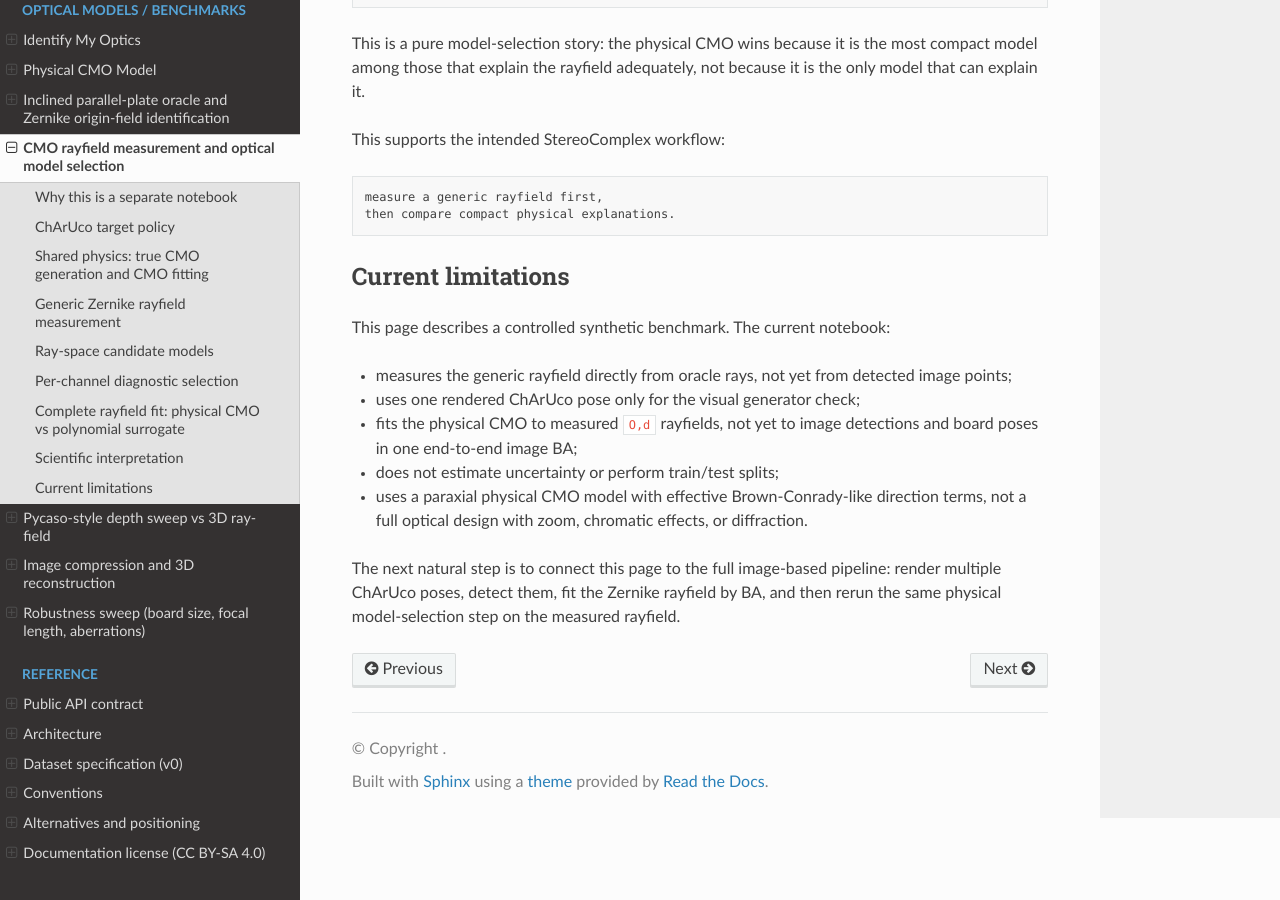
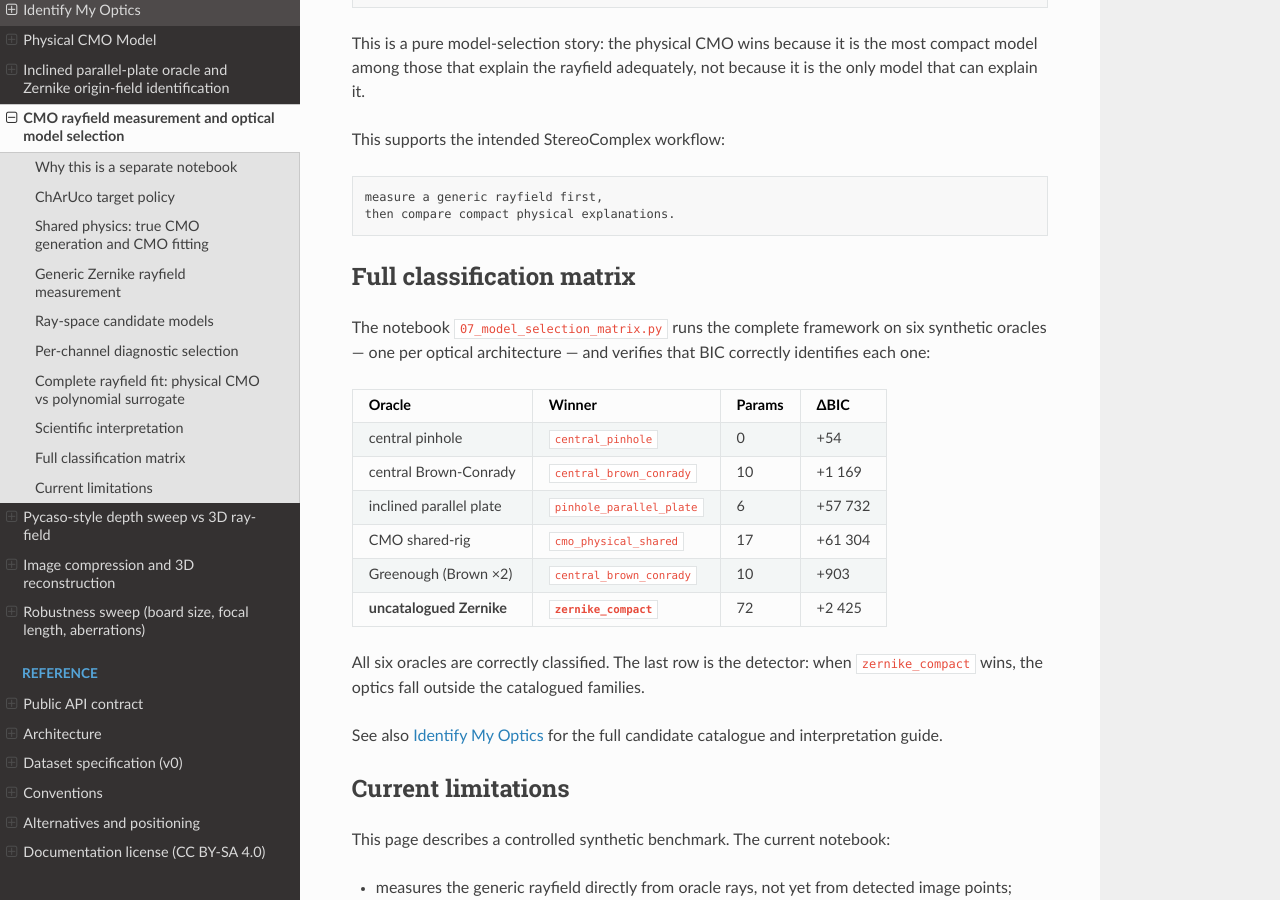
Before and after one commit to jeffwitz/StereoComplex, a Sphinx documentation site: the page built from docs/CMO_MODEL_SELECTION.md, in a window 1280 px wide and 900 px high, scrolled down 7460 px. Built offline with Sphinx 7.4.7 and the Read the Docs theme 3.1.0, drawn with Linux system fonts in a browser that asks for light colours.

Commit message:
docs: reference classification matrix in CMO_MODEL_SELECTION and notebooks README
Co-Authored-By: Claude Opus 4.7 <noreply@anthropic.com>

````diff
--- a/docs/CMO_MODEL_SELECTION.md
+++ b/docs/CMO_MODEL_SELECTION.md
@@ -299,6 +299,27 @@ measure a generic rayfield first,
 then compare compact physical explanations.
 ```
 
+## Full classification matrix
+
+The notebook `07_model_selection_matrix.py` runs the complete framework on six
+synthetic oracles — one per optical architecture — and verifies that BIC
+correctly identifies each one:
+
+| Oracle | Winner | Params | ΔBIC |
+|---|---:|---:|---:|
+| central pinhole | `central_pinhole` | 0 | +54 |
+| central Brown-Conrady | `central_brown_conrady` | 10 | +1 169 |
+| inclined parallel plate | `pinhole_parallel_plate` | 6 | +57 732 |
+| CMO shared-rig | `cmo_physical_shared` | 17 | +61 304 |
+| Greenough (Brown ×2) | `central_brown_conrady` | 10 | +903 |
+| **uncatalogued Zernike** | **`zernike_compact`** | 72 | +2 425 |
+
+All six oracles are correctly classified.  The last row is the detector: when
+`zernike_compact` wins, the optics fall outside the catalogued families.
+
+See also [Identify My Optics](IDENTIFY_MY_OPTICS.md) for the full candidate
+catalogue and interpretation guide.
+
 ## Current limitations
 
 This page describes a controlled synthetic benchmark. The current notebook:
````
Also changed, not shown: examples/notebooks/README.md.
